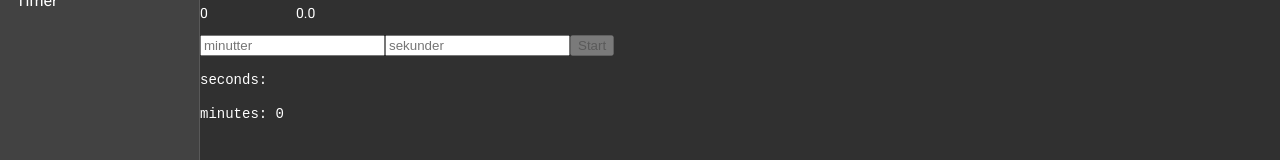
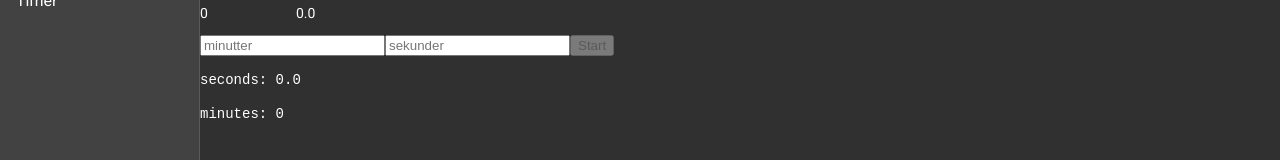
Before and after one commit to joarkm/Stopwatch, an Angular app: page /timer in a window 1280 px wide. Shown: the part 143-303 px from the top of the page. Built offline with nearby package versions, Linux system fonts and the light colour scheme.

Commit message:
WIP timer - fixed timer not starting

```diff
--- a/src/app/timer/timer-container.component.html
+++ b/src/app/timer/timer-container.component.html
@@ -5,5 +5,5 @@
     (timingEventEmitted)="onTimingEventEmitted($event);">
 </app-timer>
 
-<pre *ngIf="(seconds$ | async) as seconds">seconds: {{minutes}}</pre>
+<pre *ngIf="(seconds$ | async) as seconds">seconds: {{seconds}}</pre>
 <pre *ngIf="(minutes$ | async) as minutes">minutes: {{minutes}}</pre>
--- a/src/app/timer/timer-container.component.ts
+++ b/src/app/timer/timer-container.component.ts
@@ -35,21 +35,15 @@ export class TimerContainerComponent {
       parseInt(minutes, 10) || 0
     );
 
-    this.seconds$ = seconds$;
+    this.seconds$ = seconds$.pipe(finalize(() => { this.onTimerEnded(); }));
     this.minutes$ = minutes$;
-
-    // this.minutes$  = minutes$.pipe(
-    //   takeUntil(this.timerStop$)
-    // );
-    // this.seconds$ = seconds$.pipe(
-    //   takeUntil(this.timerStop$),
-    //   finalize(() => { this.onTimerEnded(); })
-    // );
-    this.seconds$.subscribe(val => console.log(`${val} secs`));
-    this.minutes$.subscribe(val => console.log(`${val} minutes`));
-    setTimeout(() => {
-      this.timer.startTimer();
-    }, 1);
+    this.seconds$
+      .subscribe(val => console.log(val));
+      // .subscribe(val => console.log(`${val} secs`));
+    this.minutes$
+      // .subscribe(val => console.log(val));
+      .subscribe(val => console.log(`${val} minutes`));
+    this.timer.startTimer();
   }
 
   public resumeTimer(): void {
--- a/src/app/timer/timer.ts
+++ b/src/app/timer/timer.ts
@@ -1,21 +1,21 @@
 import { Injectable } from '@angular/core';
 import { EMPTY, interval, merge, Observable, Subject } from 'rxjs';
-import { map, scan, switchMap, take, takeUntil, startWith } from 'rxjs/operators';
+import { map, scan, switchMap, take, takeUntil, startWith, mapTo } from 'rxjs/operators';
 import { TimeObservables } from '~shared/interfaces';
 import { takeEveryNth } from '~shared/operators/takeEveryNth';
 
 @Injectable()
 export class Timer {
 
-    private startSource: Subject<boolean> = new Subject();
-    private pauseSource: Subject<boolean> = new Subject();
-    private resumeSource: Subject<boolean> = new Subject();
+    private startSource: Subject<void> = new Subject();
+    private pauseSource: Subject<void> = new Subject();
+    private resumeSource: Subject<void> = new Subject();
     private stopSource: Subject<void> = new Subject();
 
-    private start$ = this.startSource.asObservable();
-    private pause$ = this.pauseSource.asObservable();
-    private resume$ = this.resumeSource.asObservable();
-    private stop$ = this.stopSource.asObservable();
+    private start$: Observable<boolean> = this.startSource.asObservable().pipe(mapTo(true));
+    private pause$: Observable<boolean> = this.pauseSource.asObservable().pipe(mapTo(false));
+    private resume$: Observable<boolean> = this.resumeSource.asObservable().pipe(mapTo(true));
+    private stop$: Observable<void> = this.stopSource.asObservable();
 
     private timer$: Observable<any>;
 
@@ -27,17 +27,16 @@ export class Timer {
         if (decimals > 3) {
             throw new Error('Max precision is milliseconds');
         }
-        // this.completeObservablesIfNeccessary();
+        this.completeObservablesIfNeccessary();
 
-        const timer$ = interval(10).pipe(map(x => x + 1));
+        const timer$ = interval(100).pipe(map(x => x + 1));
 
         const seed = seconds + (minutes * 60);
         const takeAmount = Math.pow(10, decimals) * (seconds + (minutes * 60));
-        const emissionsPerMinute = takeAmount % 60;
+        const emissionsPerMinute = Math.pow(10, decimals) * 60;
 
-        console.log('EHI');
         const source = merge(this.start$, this.pause$, this.resume$).pipe(
-            // startWith(true),
+            startWith(true),
             switchMap(proceed => {
                 return (proceed ? timer$ : EMPTY);
             }),
@@ -63,7 +62,7 @@ export class Timer {
                 } else {
                     next = acc - 1;
                 }
-                return next;
+                return next.toString();
             }, seed),
             take(takeAmount)
         );
@@ -71,7 +70,9 @@ export class Timer {
         return {
             seconds$: source.pipe(takeUntil(this.stop$)),
             minutes$: source.pipe(
+                startWith('0'),
                 takeEveryNth(emissionsPerMinute - 1),
+                map((val, index) => (index + 1).toString()),
                 takeUntil(this.stop$)
             )
         };
```
Also changed, not shown: 2 other files (tests, documents, lock files or other folders).
